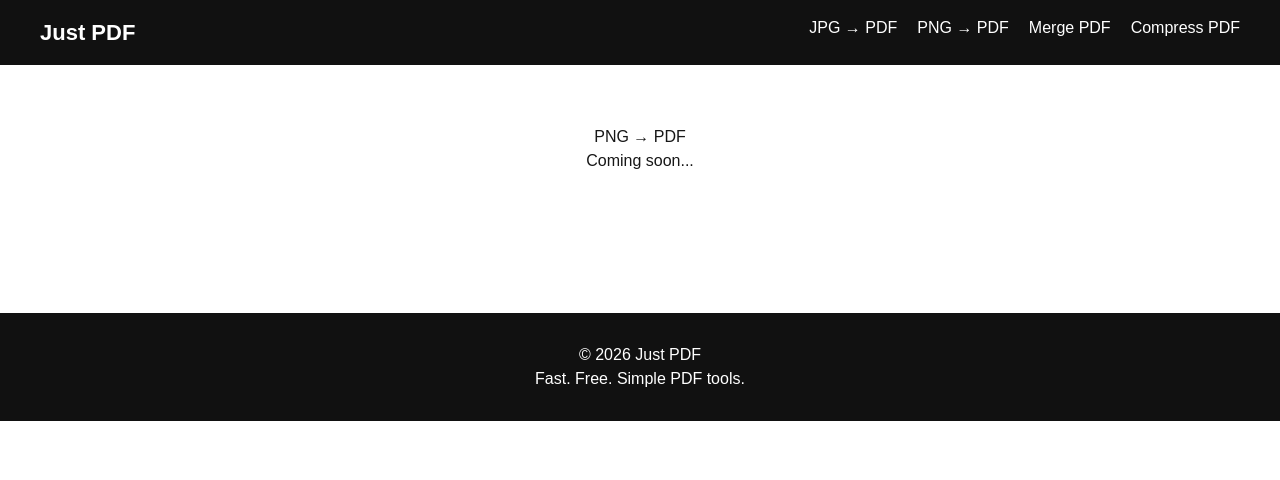
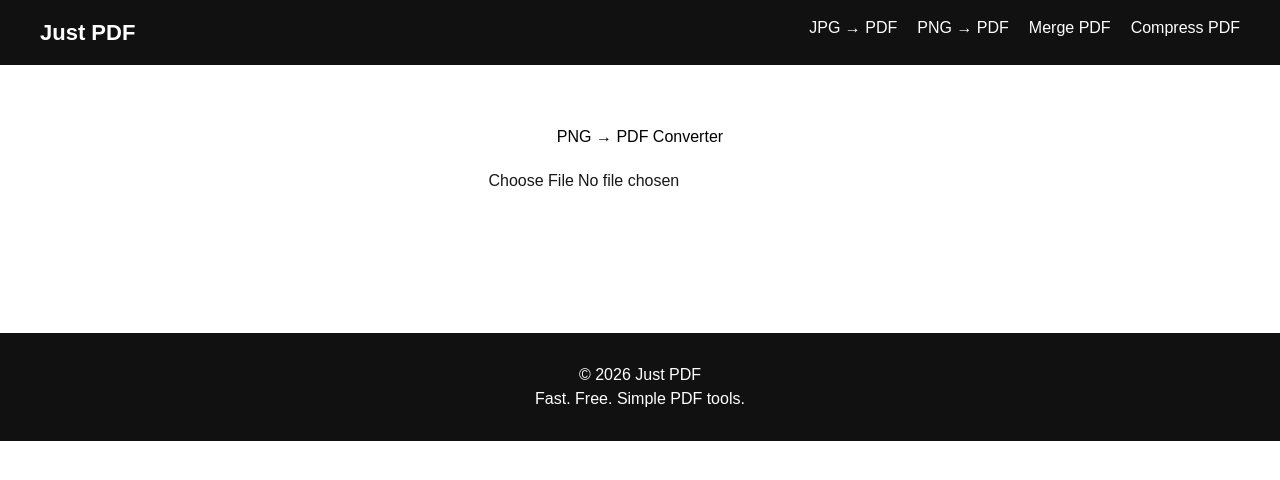
Before and after one commit to rahulkite-solo/just-pdf, a Next.js app: page /png-to-pdf in a window 1280 px wide. Shown: the top 480 px of the page. Built offline with nearby package versions, Linux system fonts and the light colour scheme.

Commit message:
Upgrade JPG UI6

```diff
--- a/app/compress-pdf/page.tsx
+++ b/app/compress-pdf/page.tsx
@@ -1,8 +1,21 @@
+"use client";
+
 export default function CompressPDF() {
   return (
-    <main style={{ padding: "60px", textAlign: "center" }}>
-      <h1>Compress PDF</h1>
-      <p>Coming soon...</p>
+    <main style={page}>
+      <h1 style={heading}>Compress PDF</h1>
+
+      <p>Feature coming soon 🚧</p>
     </main>
   );
 }
+
+const page = {
+  padding: "60px",
+  textAlign: "center" as const,
+};
+
+const heading = {
+  color: "black",
+  marginBottom: "20px",
+};
--- a/app/jpg-to-pdf/page.tsx
+++ b/app/jpg-to-pdf/page.tsx
@@ -74,7 +74,7 @@ export default function JPGtoPDF() {
           />
         </label>
 
-        <p style={{ marginTop: "12px", color: "#050505" }}>
+        <p style={{ marginTop: "12px", color: "#7b7a7a" }}>
           or drag & drop image here
         </p>
       </div>
@@ -100,6 +100,8 @@ const container = {
 const title = {
   fontSize: "32px",
   marginBottom: "30px",
+  color: "#111",
+  fontWeight: "bold",
 };
 
 const dropZone = {
--- a/app/merge-pdf/page.tsx
+++ b/app/merge-pdf/page.tsx
@@ -1,8 +1,23 @@
+"use client";
+
+import { useState } from "react";
+
 export default function MergePDF() {
   return (
-    <main style={{ padding: "60px", textAlign: "center" }}>
-      <h1>Merge PDF</h1>
-      <p>Coming soon...</p>
+    <main style={page}>
+      <h1 style={heading}>Merge PDF</h1>
+
+      <p>Feature coming soon 🚧</p>
     </main>
   );
 }
+
+const page = {
+  padding: "60px",
+  textAlign: "center" as const,
+};
+
+const heading = {
+  color: "black",
+  marginBottom: "20px",
+};
--- a/app/png-to-pdf/page.tsx
+++ b/app/png-to-pdf/page.tsx
@@ -1,8 +1,58 @@
+"use client";
+
+import { useState } from "react";
+import { imageToPdf } from "@/lib/pdfUtils";
+
 export default function PNGtoPDF() {
+  const [url, setUrl] = useState<string | null>(null);
+  const [loading, setLoading] = useState(false);
+
+  async function handleFile(e: any) {
+    if (loading) return;
+
+    const file = e.target.files[0];
+    if (!file) return;
+
+    setLoading(true);
+
+    const blob = await imageToPdf(file);
+    setUrl(URL.createObjectURL(blob));
+
+    setLoading(false);
+  }
+
   return (
-    <main style={{ padding: "60px", textAlign: "center" }}>
-      <h1>PNG → PDF</h1>
-      <p>Coming soon...</p>
+    <main style={page}>
+      <h1 style={heading}>PNG → PDF Converter</h1>
+
+      <input
+        type="file"
+        accept="image/png"
+        onChange={handleFile}
+        disabled={loading}
+      />
+
+      {url && (
+        <a href={url} download="converted.pdf" style={download}>
+          Download PDF
+        </a>
+      )}
     </main>
   );
 }
+
+const page = {
+  padding: "60px",
+  textAlign: "center" as const,
+};
+
+const heading = {
+  color: "black",
+  marginBottom: "20px",
+};
+
+const download = {
+  display: "block",
+  marginTop: "20px",
+  fontWeight: "bold",
+};
```
